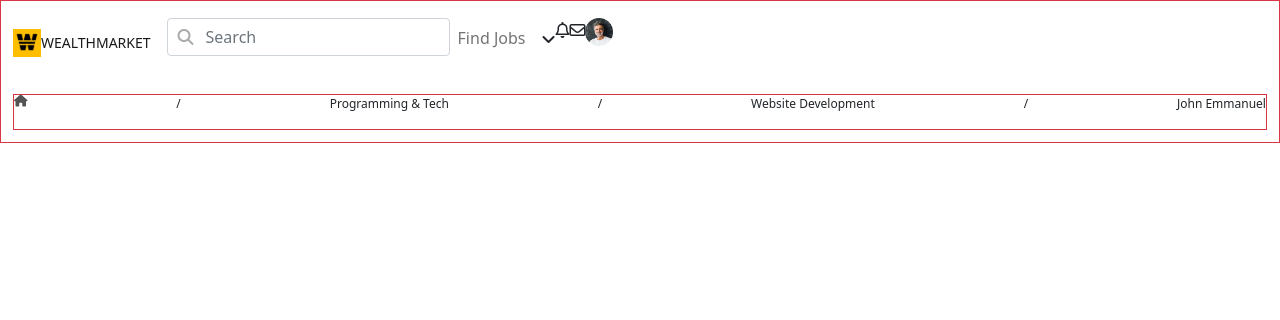
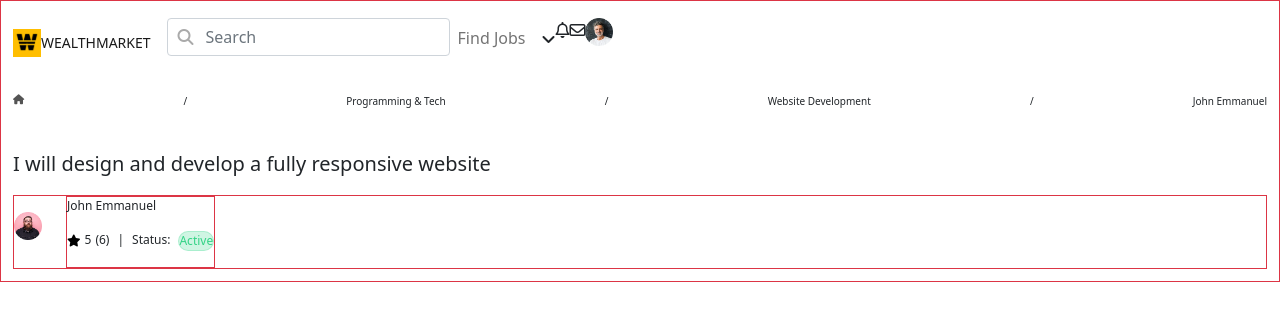
Before and after one commit to DevZibah/Angular-UI-Practice, an Angular app: page / in a window 1280 px wide. Shown: the top 320 px of the page. Built offline with nearby package versions, Linux system fonts and the light colour scheme.

Commit message:
done with the UI for users

```diff
--- a/src/app/buyer-Contacting-Seller/buyer-contacting-seller.component.css
+++ b/src/app/buyer-Contacting-Seller/buyer-contacting-seller.component.css
@@ -41,7 +41,22 @@
 }
 .houseIcon {
   padding: 12px;
+  font-size: 10px;
+}
+.firstText {
+  font-size: 20px;
+  font-weight: 500;
+}
+.main-sec {
+  padding: 12px;
+}
+.userDeets {
   font-size: 12px;
+}
+.actve {
+  border: 1px solid #33d3863b;
+  background-color: #33d3863b;
+  color: #33D386;
 }
 /* styles for min-width:768px */
 @media (min-width: 768px) {
--- a/src/app/buyer-Contacting-Seller/buyer-contacting-seller.component.html
+++ b/src/app/buyer-Contacting-Seller/buyer-contacting-seller.component.html
@@ -45,7 +45,7 @@
     </nav>
     <!-- routing section -->
     <section class="houseIcon">
-      <div class="border border-danger d-flex justify-content-between">
+      <div class="d-flex justify-content-between">
         <i class="fa-solid fa-house" style="color: #545454"></i>
         <p>/</p>
         <p>Programming & Tech</p>
@@ -55,5 +55,30 @@
         <p>John Emmanuel</p>
       </div>
     </section>
+    <!-- main section-one -->
+    <main class="main-sec">
+      <section>
+        <p class="firstText">
+          I will design and develop a fully responsive website
+        </p>
+        <article class="userDeets d-flex border border-danger">
+          <div class="navImg mt-3">
+            <img src="../assets/johnEmma.png" alt="" />
+          </div>
+          <div class="border border-danger ms-4">
+            <p class="">John Emmanuel</p>
+            <section class="d-flex">
+              <i class="fa-solid fa-star mt-1" style="color: #000000"></i>
+              <p class="ms-1">5</p>
+              <p class="ms-1">(6)</p>
+              <p class="ms-2">|</p>
+              <p class="ms-2">Status:</p>
+              <p class="ms-2 actve rounded-pill text-center w-25">Active</p>
+            </section>
+          </div>
+        </article>
+      </section>
+      <section></section>
+    </main>
   </header>
 </section>
```
Also changed, not shown: src/assets/johnEmma.png (added).
